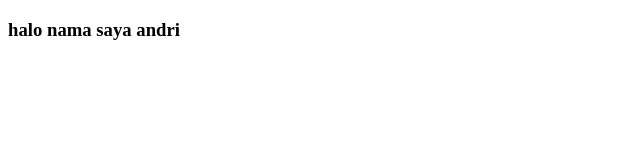
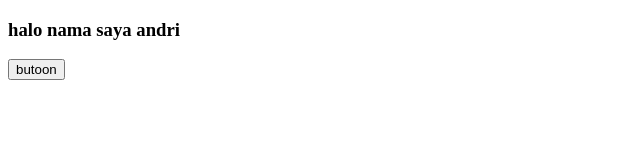
Before and after one commit to arief-11/latihan_arif, a plain HTML site: page andri.html in a window 1280 px wide. Shown: the whole page, without its empty margins (0-640 px from the left). Drawn offline with Linux system fonts and the light colour scheme.

Commit message:
menambahkan button

```diff
--- a/andri.html
+++ b/andri.html
@@ -8,5 +8,6 @@
 </head>
 <body>
     <h3>halo nama saya andri</h3>
+    <button>butoon</button>
 </body>
 </html>
```
